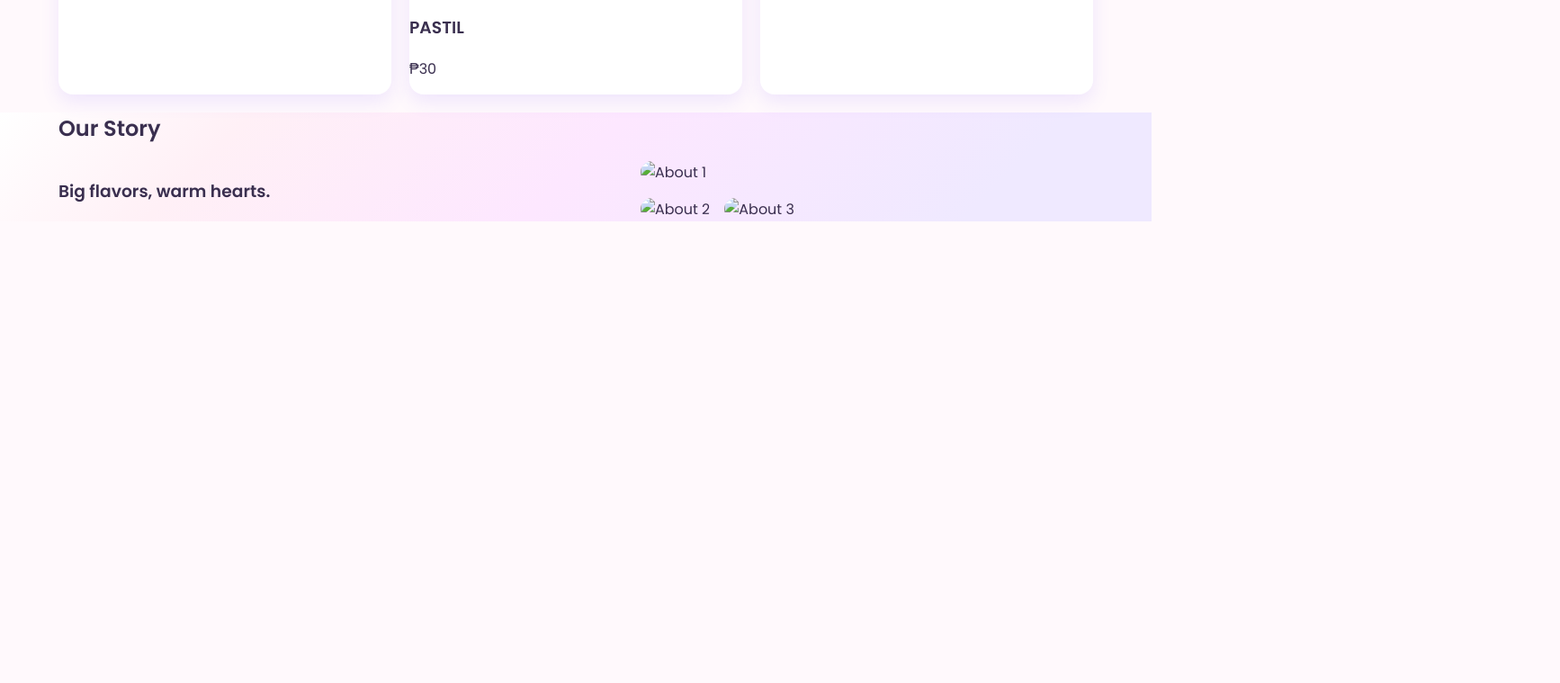
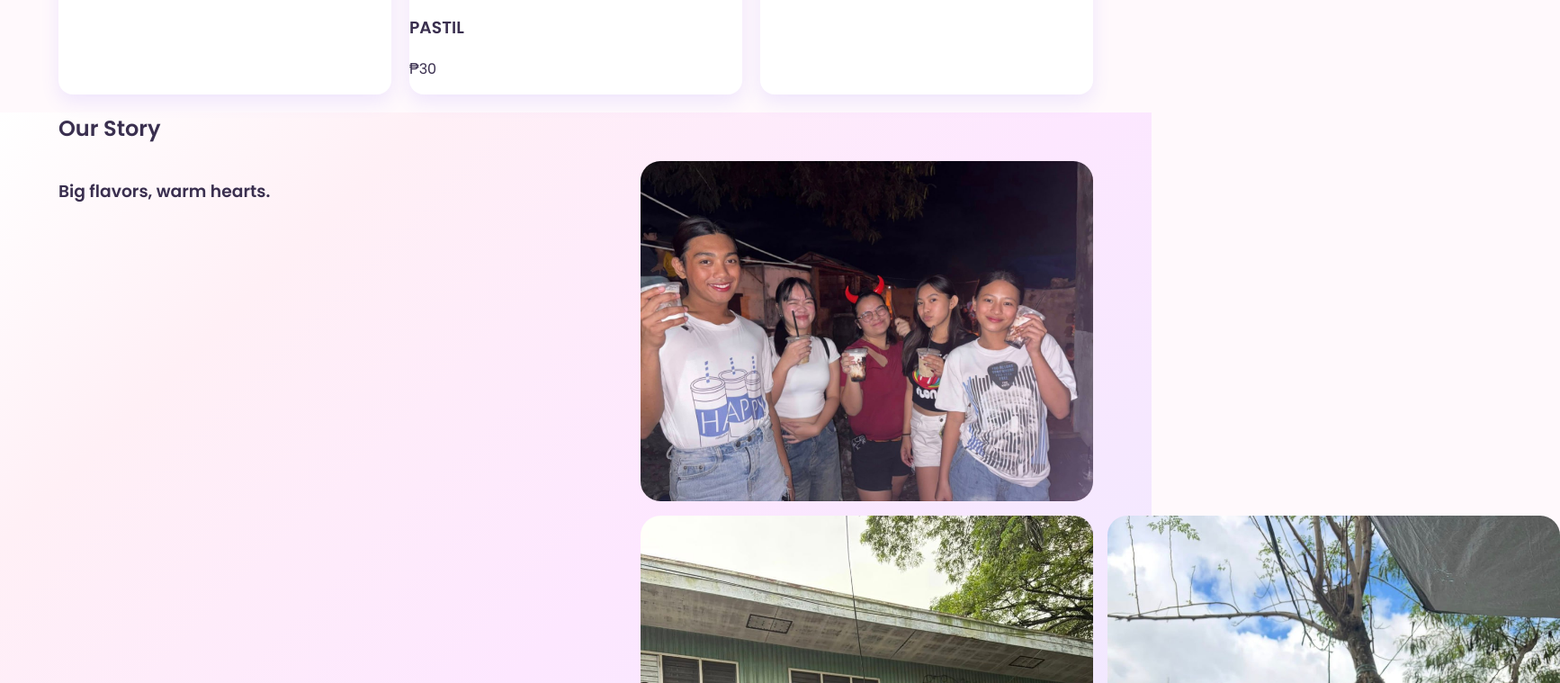
Before and after one commit to Lowinterest4/Little-House-Cafe, a plain HTML site: page index.html in a window 1280 px wide. Shown: the part 2681-3440 px from the top of the page at 90% size, 1734 px wide, since content can reach past the window. Before the commit the page ends 2927 px from the top, so only its background shows below. Drawn offline with Linux system fonts and the light colour scheme.

Commit message:
Update index.html

```diff
--- a/index.html
+++ b/index.html
@@ -163,10 +163,10 @@
       </div>
 
       <div class="about-visual">
-        <img class="rounded" src="about1.jpg" alt="About 1">
+        <img class="rounded" src="about 1.jpg" alt="About 1">
         <div class="about-stack">
-          <img class="rounded shadow" src="about2.jpg" alt="About 2">
-          <img class="rounded shadow" src="about3.jpg" alt="About 3">
+          <img class="rounded shadow" src="about 2.jpg" alt="About 2">
+          <img class="rounded shadow" src="about 3.jpg" alt="About 3">
         </div>
       </div>
     </div>
```
